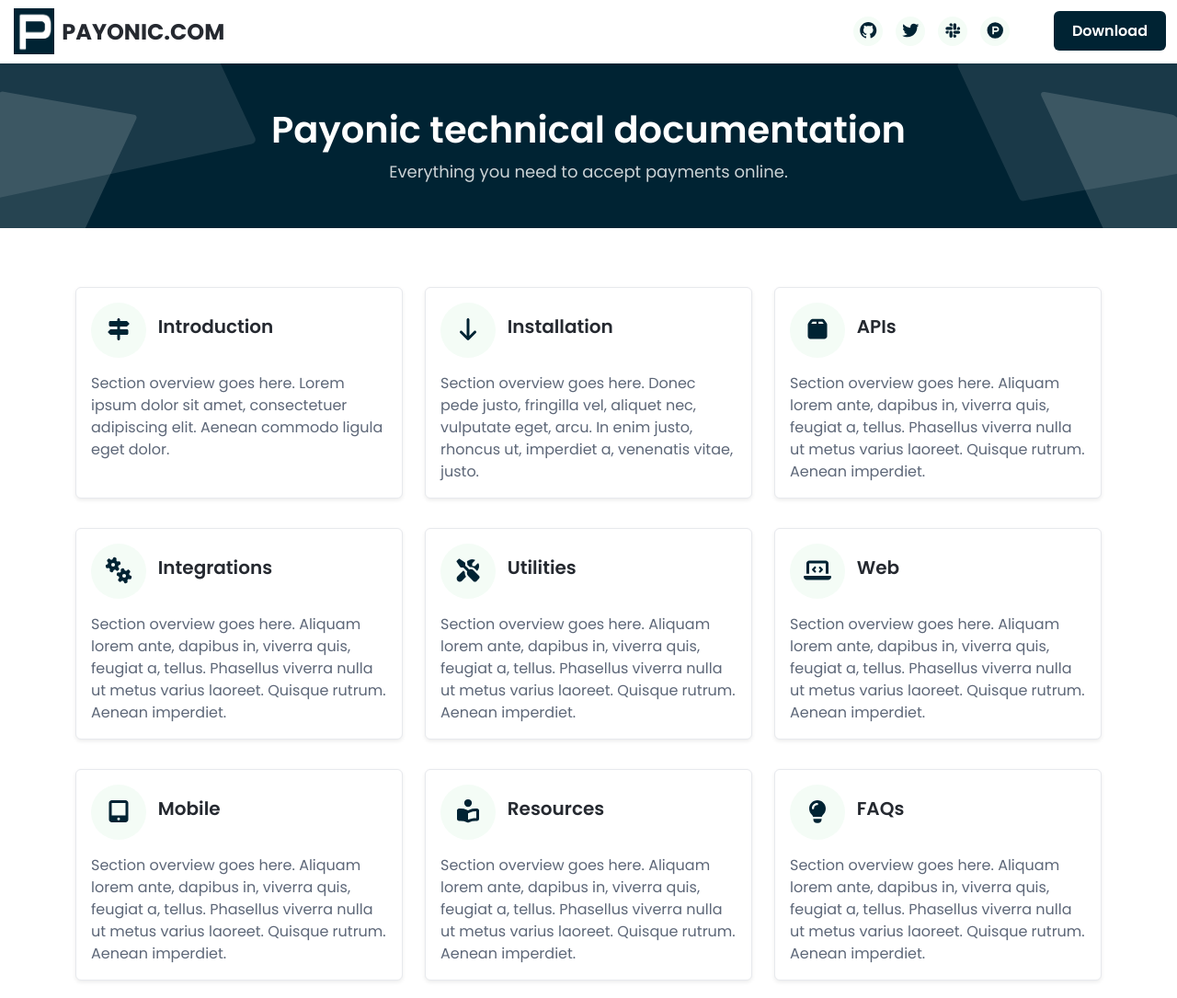
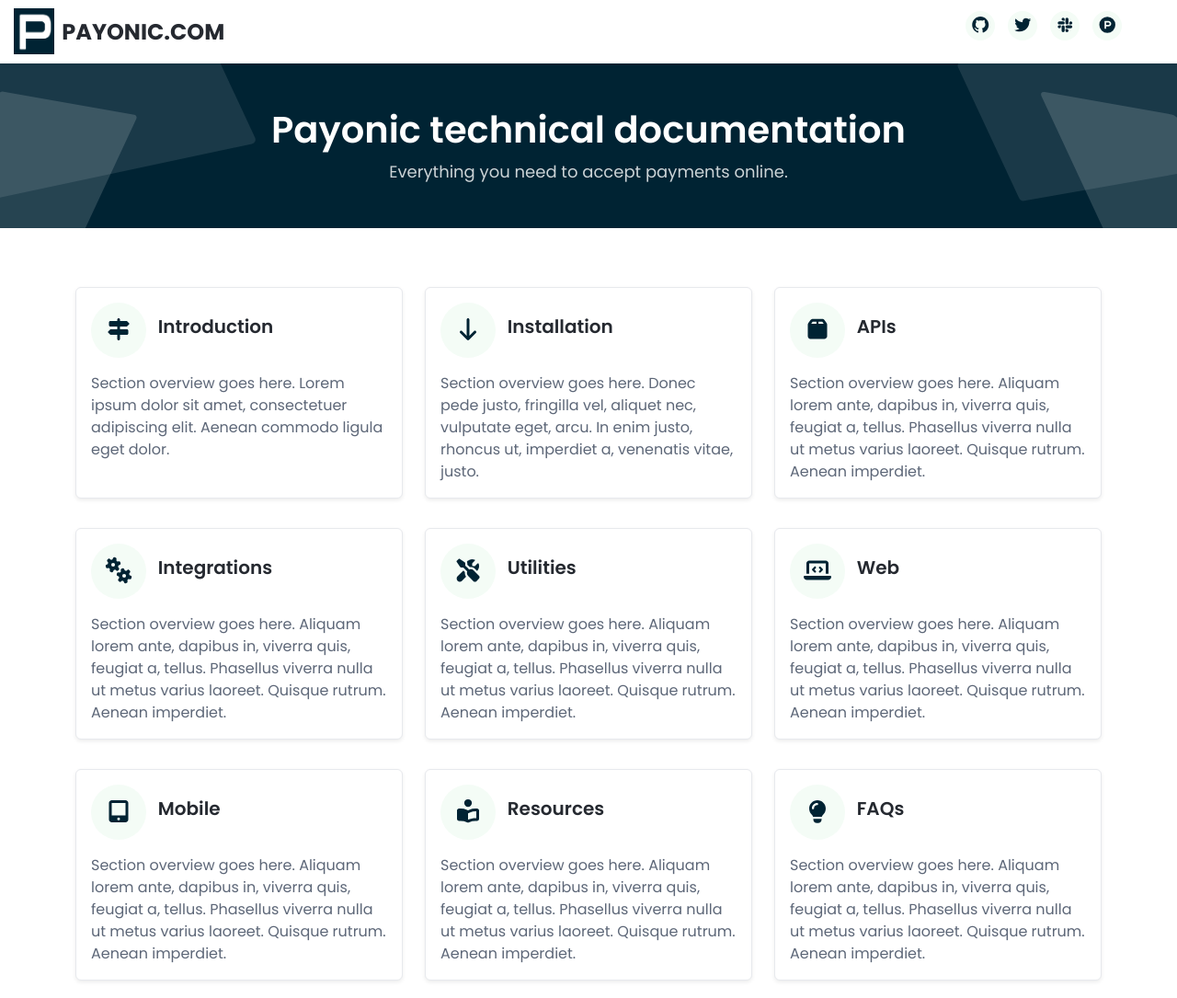
Before and after one commit to cardtokens/payonic.github.io, a plain HTML site: page index.html in a window 1280 px wide. Shown: the top 1085 px of the page at 92% size. Drawn offline with nearby package versions, Linux system fonts and the light colour scheme.

Commit message:
Initial commit

```diff
--- a/index.html
+++ b/index.html
@@ -63,7 +63,6 @@
 		                <li class="list-inline-item"><a href="#"><i class="fab fa-slack fa-fw"></i></a></li>
 		                <li class="list-inline-item"><a href="#"><i class="fab fa-product-hunt fa-fw"></i></a></li>
 		            </ul><!--//social-list-->
-		            <a href="https://themes.3rdwavemedia.com/bootstrap-templates/startup/coderdocs-free-bootstrap-5-documentation-template-for-software-projects/" class="btn btn-primary d-none d-lg-flex">Download</a>
 	            </div><!--//docs-top-utilities-->
             </div><!--//container-->
         </div><!--//branding-->
```
